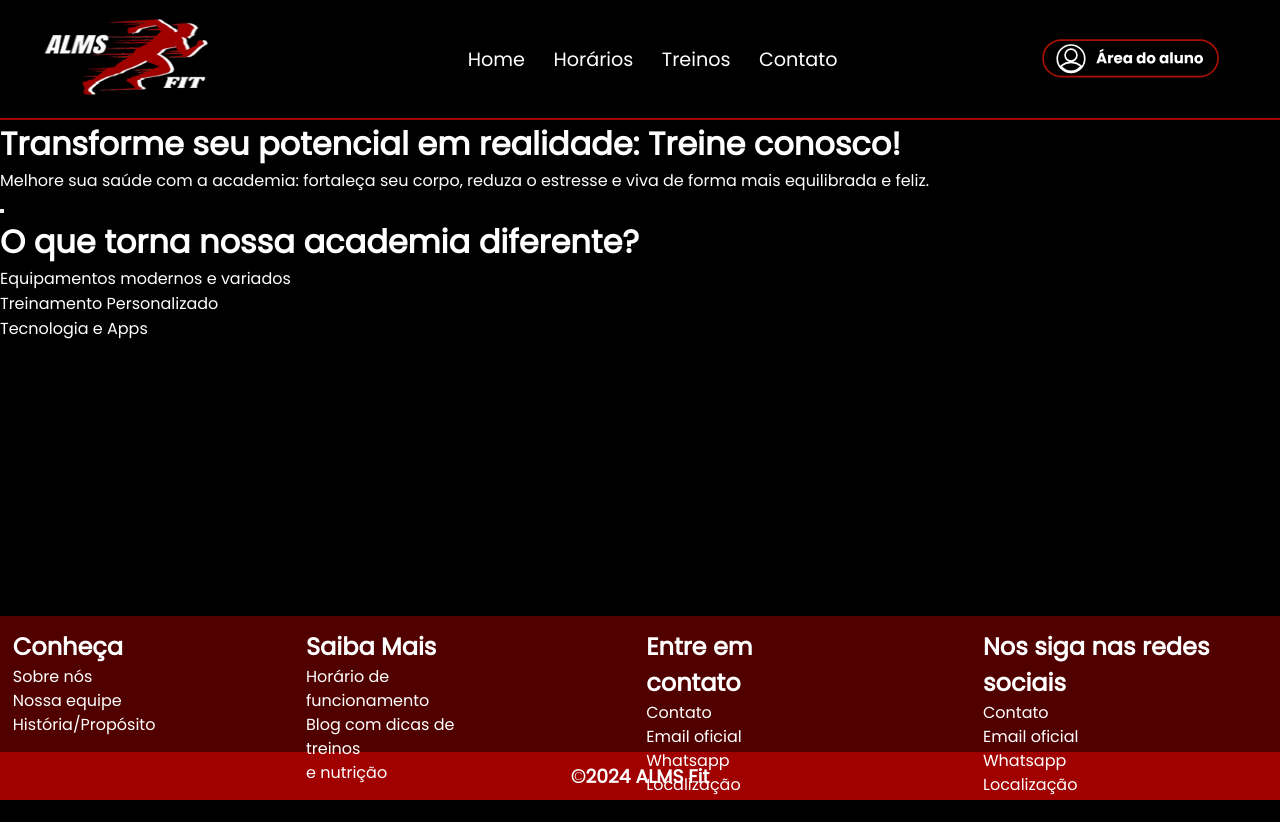
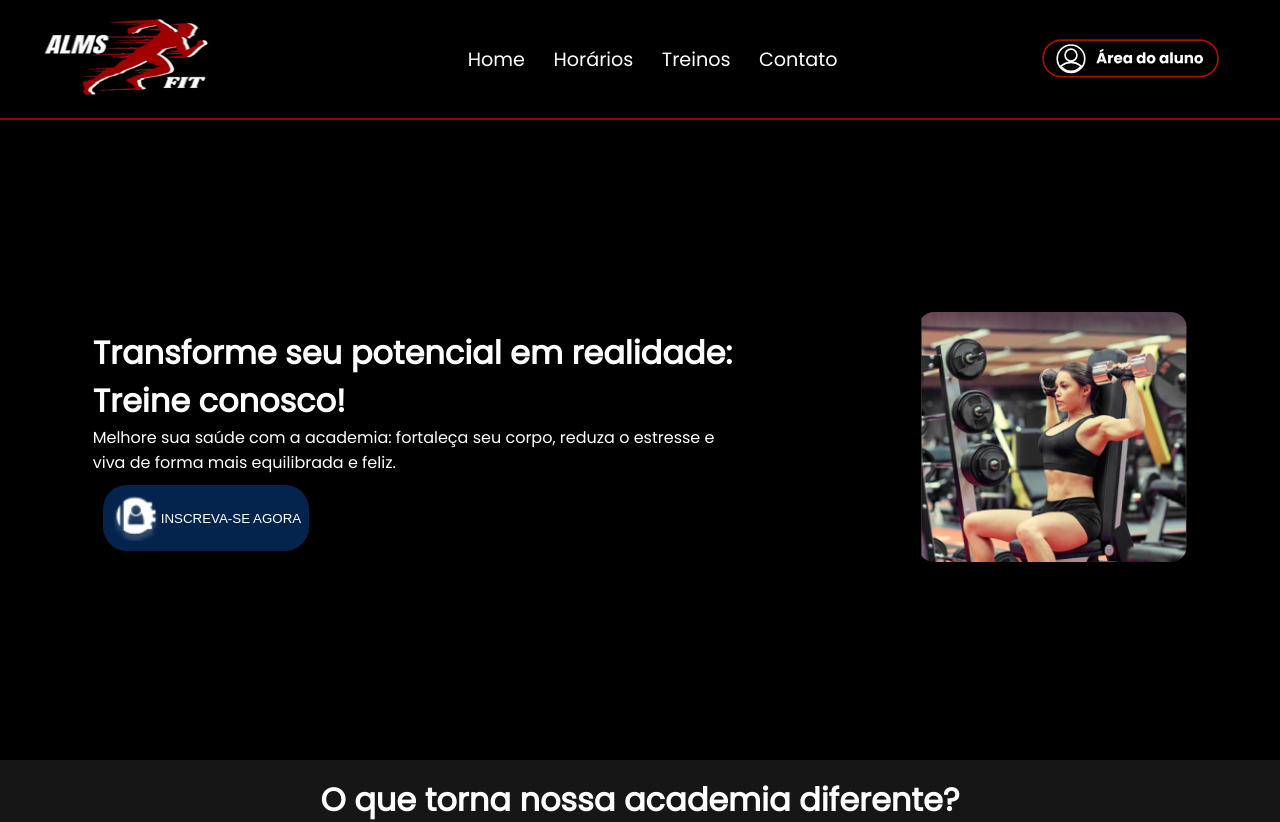
Before and after one commit to Anacaroline16/Fabrica-de-Software, a Next.js app in the folder almsfit/: page / in a window 1280 px wide. Shown: the top 822 px of the page. Before the commit the page ends 800 px from the top, so only its background shows below. Built offline with nearby package versions, Linux system fonts and the light colour scheme.

Commit message:
atualização 11/02/25

```diff
--- a/almsfit/src/app/globals.css
+++ b/almsfit/src/app/globals.css
@@ -10,8 +10,17 @@ body{
   font-family: "Poppins", sans-serif;
   --cor-secundaria: rgba(163, 0, 0, 1);
   --cor-fundo: #0000;
-  --cor-inputs: #870e18
+  --cor-inputs: #870e18;
+  /* cores da pagina principal */
+  --cor-fundo-:  #476A99;
+  --cor-fundo-botao: #05244D;
+  --cor-das-letras:#FFFFFF;
+  --cor-fundo-hover: #292E96;
+  --cor-fundo-bloco-2: rgba(217,217,217,0.1);
 }
+
+
+
 
 *{
   margin: 0;
--- a/almsfit/src/app/page.js
+++ b/almsfit/src/app/page.js
@@ -13,12 +13,12 @@ export default function Home() {
                         </h1>
                         <p className={styles.paragrafo_principal}>Melhore sua saúde com a academia: fortaleça seu corpo, reduza o estresse e viva de forma mais equilibrada e feliz.</p>
                         <button className={styles.botao_pmrBloco} type="submit" >
-                                {/* <Image src="img/figura_botao.png" alt="INSCREVA-SE AGORA" /> */}
-                                {/* INSCREVA-SE AGORA */}
+                                <Image src="/images/figura_botao_1.png" alt="INSCREVA-SE AGORA" width="50" height="50"/>
+                                 INSCREVA-SE AGORA
                         </button>
                     </div>
                     <div className={styles.pmrBloco_coluna2}>
-                        {/* <Image id="img-ft-principal-coluna2" src="img/img1.png" alt="Mulher malhando na academia" width={50} height={50} /> */}
+                         <Image className={styles.img_ft_principal_coluna2} src="/images/img1.png" alt="Mulher malhando na academia" width="250" height="250" />
                     </div>
                 </div>
                 <div className={styles.segundo_bloco}>
--- a/almsfit/src/app/page.module.css
+++ b/almsfit/src/app/page.module.css
@@ -1 +1,88 @@
 /* parte destinada do css da page (pagina principal do site) */
+
+.fundo_home{
+    display: flex;
+    flex-direction: column;
+    min-height: 100vh;
+}
+.fundo_home_container{
+    flex: 1;
+
+}
+.primeiro_bloco{
+    display: flex;
+    align-items: center;
+    justify-content: space-between;
+    height: 80vh;
+}
+
+.pmrBloco_coluna1{
+    max-width: 50%;
+    margin: 0 auto;
+}
+
+.pmrBloco_coluna2{
+    max-width: 35%;
+    height: auto;
+    margin: 0 auto;
+}
+.img_ft_principal_coluna2{
+    width: 100%;
+    margin: auto;
+    border-radius: 1rem;
+}
+.botao_pmrBloco {
+    background-color:var(--cor-fundo-botao);
+    display: flex;
+    align-items: center;
+    color: var(--cor-das-letras);
+    border-radius: 1.5rem;
+    border: none;
+    padding: .5rem;
+    outline: none;
+    margin: 10px 2px 0 10px;
+}
+.botao_pmrBloco img{
+    padding: 2px;
+}
+/*   BLOCO  2*/
+
+.segundo_bloco{
+    text-align: center;
+    background-color: var(--cor-fundo-bloco-2);
+    height: 60vh;
+}
+
+.segundo_bloco h1{
+    color:var(--cor-das-letras);
+    text-align: center;
+    padding: 1rem;
+
+}
+
+.imgs_txt{
+    display: inline-block;
+
+}
+
+.quadrinho_1{
+    display: inline-block;
+    margin: 0 auto;
+    height: auto;
+    padding: 4.5rem;
+}
+
+/**  BLOCO  3 **/
+
+.terceiro_bloco{
+    display: flex;
+    height: 80vh;
+    align-items: center;
+    padding: 2rem;
+}
+
+.imgs{
+    align-items: center;
+    margin: 1.5rem;
+    /* padding: 1rem; */
+}
```
Also changed, not shown: almsfit/public/images/figura_botao_1.png (added).
